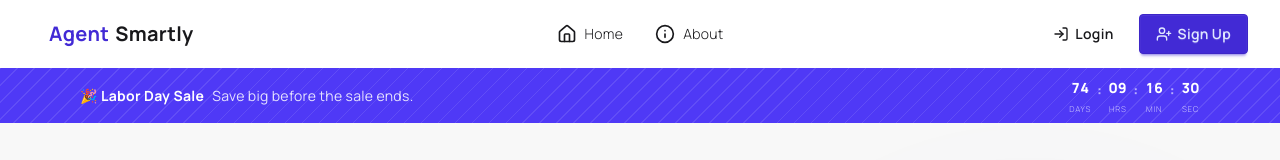
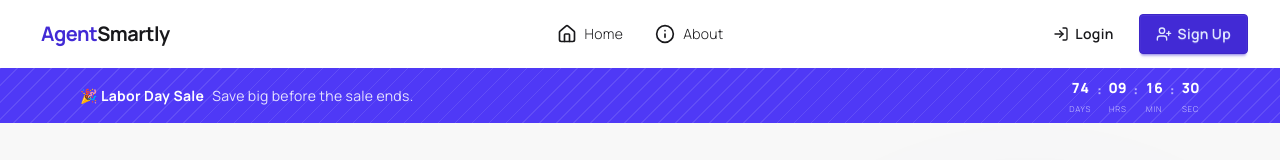
Before and after one commit to cj-yourjourney/agent-smartly-web, a Next.js app: page / in a window 1280 px wide. Shown: the top 160 px of the page. Built offline with nearby package versions, Linux system fonts and the light colour scheme.

Commit message:
modifed the navbar

```diff
--- a/src/shared/components/Navbar.jsx
+++ b/src/shared/components/Navbar.jsx
@@ -47,7 +47,7 @@
             onClick={() => handleNavigation(ROUTES.HOME)}
             className="btn btn-ghost normal-case text-xl font-bold"
           >
-            <span className="text-primary">Agent</span>Smartly
+            <span className="text-primary">AgentSmartly</span>
           </button>
         </div>
         <div className="navbar-center hidden lg:flex"></div>
@@ -81,12 +81,16 @@
   return (
     <div className="navbar bg-base-100 shadow-lg px-4 lg:px-8">
       <div className="navbar-start">
-        {/* Logo */}
         <button
           onClick={() => handleNavigation(ROUTES.HOME)}
-          className="btn btn-ghost normal-case text-xl font-bold"
+          className="btn btn-ghost normal-case px-2 text-xl font-bold hover:bg-transparent"
         >
-          <span className="text-primary">Agent</span>Smartly
+          <div className="flex items-center gap-2">
+            <span className="tracking-tight">
+              <span className="text-primary">Agent</span>
+              <span className="text-base-content">Smartly</span>
+            </span>
+          </div>
         </button>
       </div>
 
```
